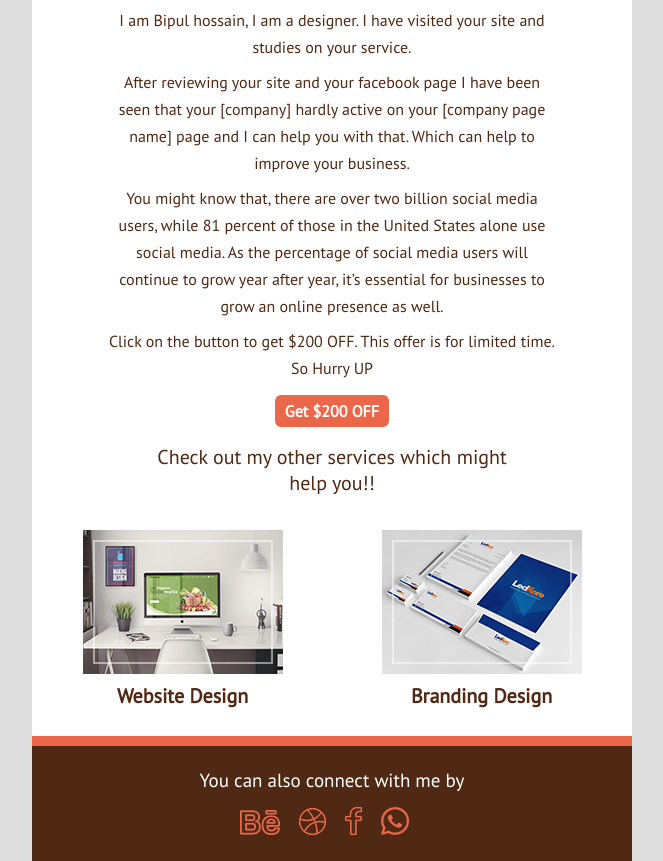
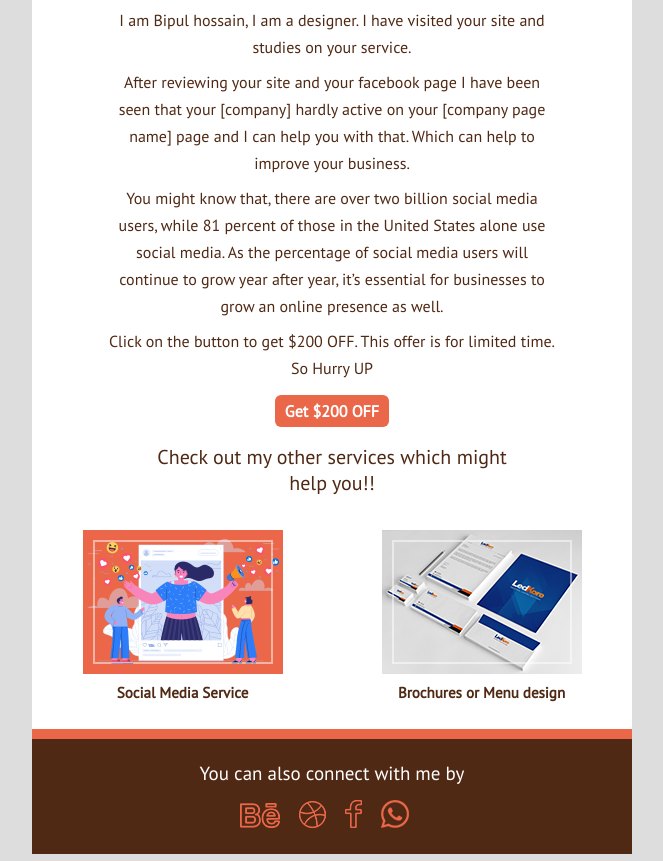
Before and after one commit to sazzad362/bipul, a plain HTML site: page index.html in a window 1280 px wide. Shown: the part 526-1387 px from the top of the page, without its empty margins (308-971 px from the left). Drawn offline with Linux system fonts and the light colour scheme.

Commit message:
add new image

```diff
--- a/index.html
+++ b/index.html
@@ -93,7 +93,7 @@
 		h1.service_title {
 		    color: #502914;
 		    font-weight: bold;
-		    font-size: 20px;
+		    font-size: 15px;
 		    margin: 5px 0;
 		}
 
@@ -166,12 +166,12 @@
         <table width="600" border="0" class="service_area">
           <tr>
             <td>
-            	<img src="https://sazzad362.github.io/bipul/desktop.jpg" class="img_left">
-            	<h1 class="service_title">Website Design</h1>
+            	<img src="social_01.jpg" class="img_left">
+            	<h1 class="service_title">Social Media Service</h1>
             </td>
             <td>
-            	<img src="https://sazzad362.github.io/bipul/book.jpg" class="img_left">
-            	<h1 class="service_title">Branding Design</h1>
+            	<img src="book.jpg" class="img_left">
+            	<h1 class="service_title">Brochures or Menu design</h1>
             </td>
           </tr>
         </table>
```
Also changed, not shown: bm_01.jpg (added), social_01.jpg (added).
